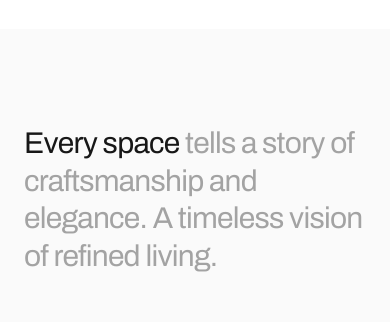
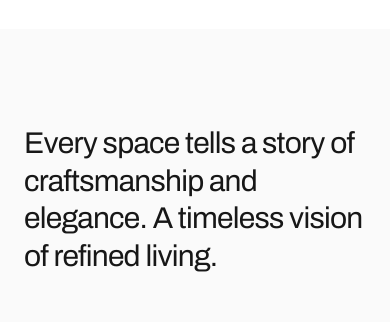
Before and after one commit to Xhimi1/JimEstate, a Next.js app: page / in a window 390 px wide. Shown: the part 3300-3622 px from the top of the page. Built offline with nearby package versions, Linux system fonts and the light colour scheme; grey boxes are pictures that could not be loaded.

Commit message:
Home: gallery heading full black on mobile

```diff
--- a/app/page.tsx
+++ b/app/page.tsx
@@ -182,8 +182,7 @@ export default function HomePage() {
             </h2>
             {/* Mobile */}
             <h2 className="text-3xl leading-tight md:hidden" style={{ fontWeight: 400 }}>
-              <span className="text-neutral-900">Every space </span>
-              <span className="text-neutral-400">tells a story of craftsmanship and elegance. A timeless vision of refined living.</span>
+              <span className="text-neutral-900">Every space tells a story of craftsmanship and elegance. A timeless vision of refined living.</span>
             </h2>
           </motion.div>
 
```
